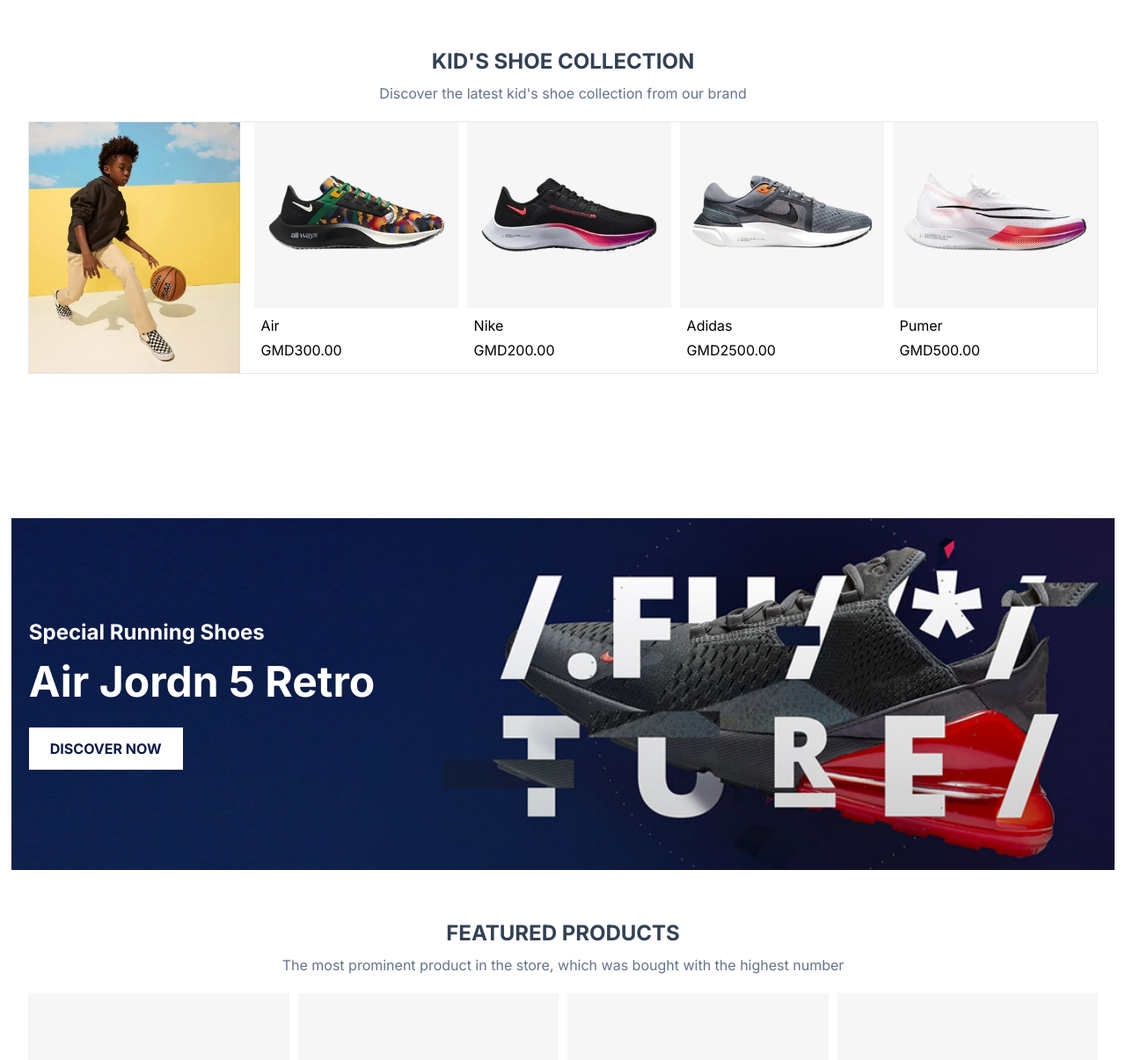
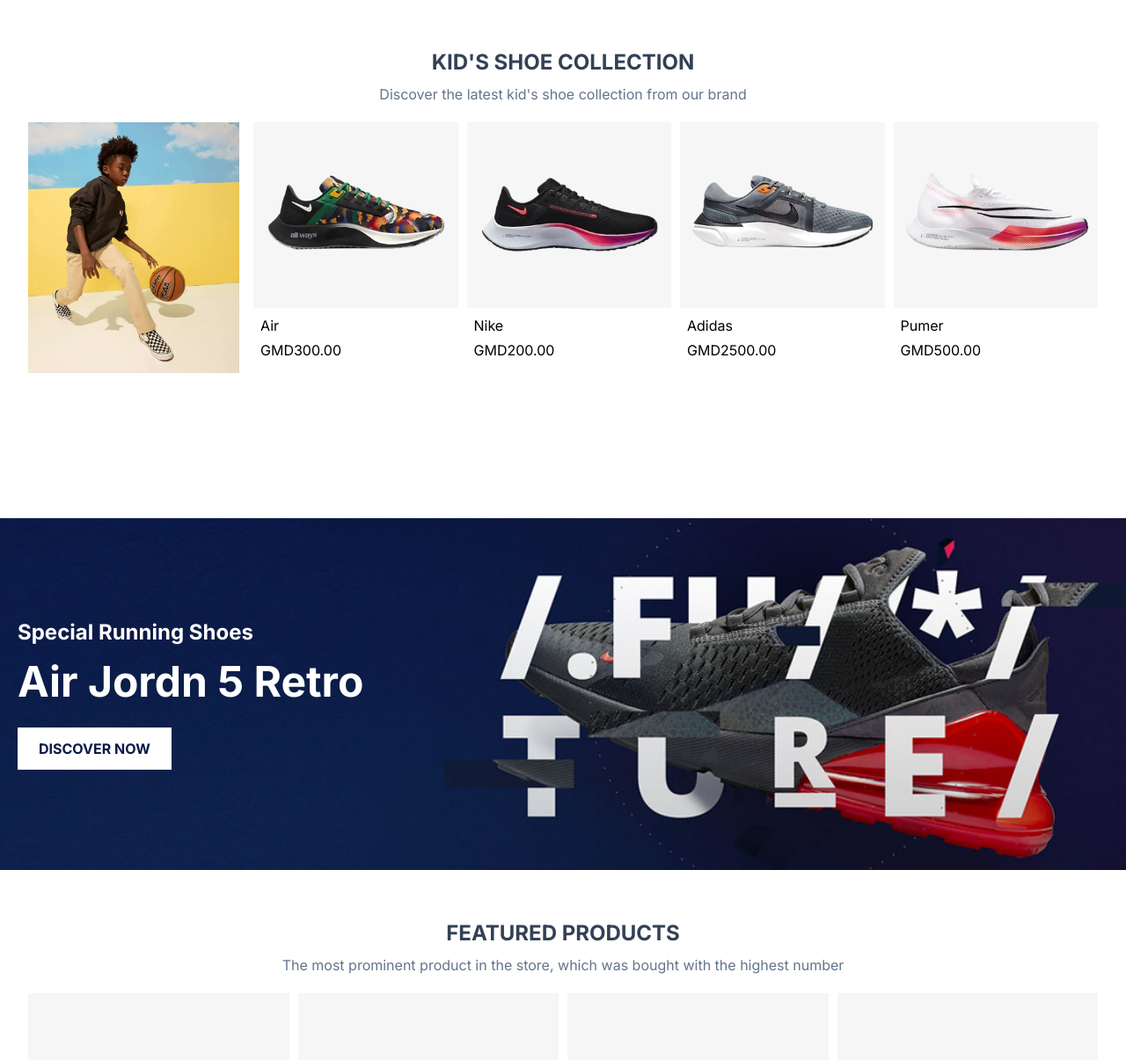
Before and after one commit to Baraski-jr/bzone, a Next.js app: page / in a window 1280 px wide. Shown: the part 2670-3875 px from the top of the page at 88% size. Built offline with nearby package versions, Linux system fonts and the light colour scheme.

Commit message:
adjust the width of the production collection

```diff
--- a/components/collection/index.tsx
+++ b/components/collection/index.tsx
@@ -19,14 +19,14 @@
 
 const Collections = ({title, subTitle, bgUrl}: ProductCartProps) => {
   return (
-      <section className="mt-6 md:mt-10 flex items-center xl:min-h-[75vh] 2xl:min-h-full">
+      <section className="mt-6 md:mt-10 flex items-center xl:min-h-[75vh] 2xl:min-h-full ">
         {/* header */}
-        <div className="container">
+        <div className="w-[95%] mx-auto">
           <header className="text-center space-y-2 py-5 px-2">
             <h1 className="font-bold text-slate-700 text-xl md:text-2xl">{title}</h1>
             <p className="text-slate-500 text-sm md:text-base"> {subTitle}</p>
           </header>
-        <div className="sm:flex lg:gap-4 gap-2 gap-y-3 border">
+          <div className="sm:flex lg:gap-4 gap-2 gap-y-3">
             <div className="relative w-full sm:w-1/2 lg:w-1/3 xl:w-1/4">
               <Link href='/Products' className="absolute flex items-center justify-center py-5 w-full h-full opacity-0 hover:opacity-100 transition-opacity duration-700">
                 <button className="inline-block rounded-full text-white font-semibold text-base border-2 px-5 md:px-4 py-2 uppercase bg-green-500 bg-opacity-25 hover:bg-white hover:text-green-600 hover:translate-x-2 hover:-rotate-2 active:rotate-3 origin-center hover:scale-105 hover:drop-shadow-2xl transition-all duration-500"> SHOP NOW </button>
--- a/components/featureProducts/index.tsx
+++ b/components/featureProducts/index.tsx
@@ -14,7 +14,7 @@
 
 const FeatureProducts = () => {
     return (
-        <section className="container py-1 my-3 mb-9">
+        <section className="w-[95%] mx-auto py-1 my-3 mb-9">
           <header className="text-center space-y-2 py-5">
                 <h1 className="font-bold text-slate-700 text-xl md:text-2xl"> FEATURED PRODUCTS </h1>
                 <p className="text-slate-500 text-sm md:text-base">The most prominent product in the store, which was bought with the highest number </p>
--- a/components/subHero/index.tsx
+++ b/components/subHero/index.tsx
@@ -2,8 +2,8 @@
 
 const SubHero = () => {
   return (
-    <section className="py-5 md:mt-10">
-      <div className="h-full py-5 bg-subHero-bg bg-cover bg-no-repeat bg-center md:py-20 px-5 w-[98%] mx-auto flex items-center md:min-h-[50vh]">
+    <section className="py-5 md:mt-10 w-full">
+      <div className="h-full py-5 bg-subHero-bg bg-cover bg-no-repeat bg-center md:py-20 px-5 w-full mx-auto flex items-center md:min-h-[50vh]">
         <div className="mr-auto py-4">
           <p className=" text-white font-semibold xl:font-bold xl:text-2xl">Special Running Shoes</p>
           <h2 className=" text-white font-bold text-2xl mt-1 md:mt-4 xl:font-bold xl:text-5xl">Air Jordn 5 Retro</h2>
```
Lines whose indentation alone changed are shown as unchanged.
